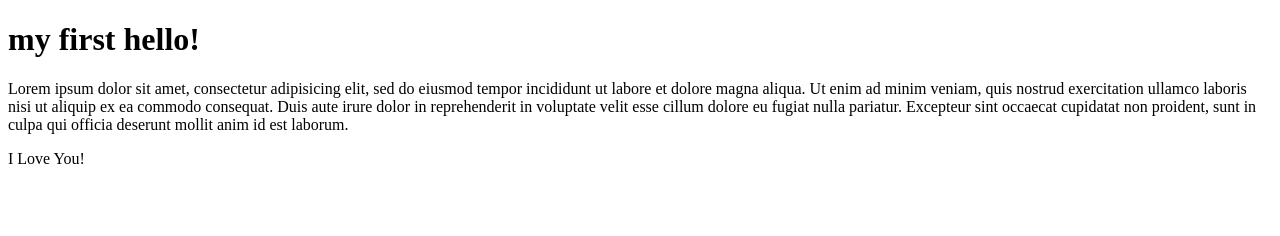
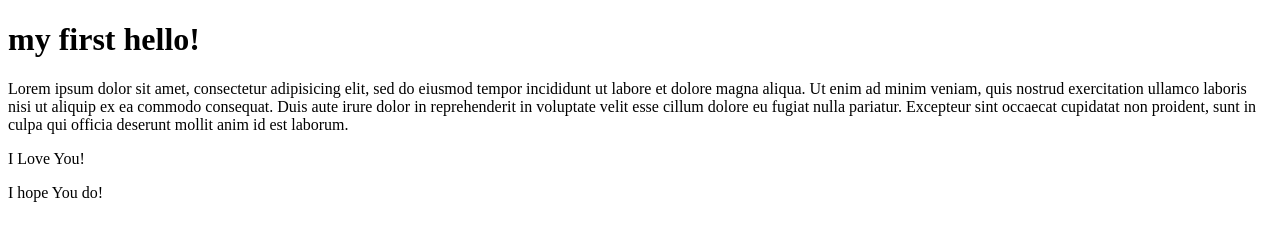
Before and after one commit to donchris1/Django-deployment-example-, a plain HTML site: page hello.html in a window 1280 px wide. Drawn offline with Linux system fonts and the light colour scheme.

Commit message:
Update hello.html

```diff
--- a/hello.html
+++ b/hello.html
@@ -14,5 +14,7 @@
     Excepteur sint occaecat cupidatat non proident, sunt in culpa qui officia deserunt mollit anim id est laborum.</p>
 
     <p> I Love You!</p>
+
+    <p> I hope You do!</p>
   </body>
 </html>
```
